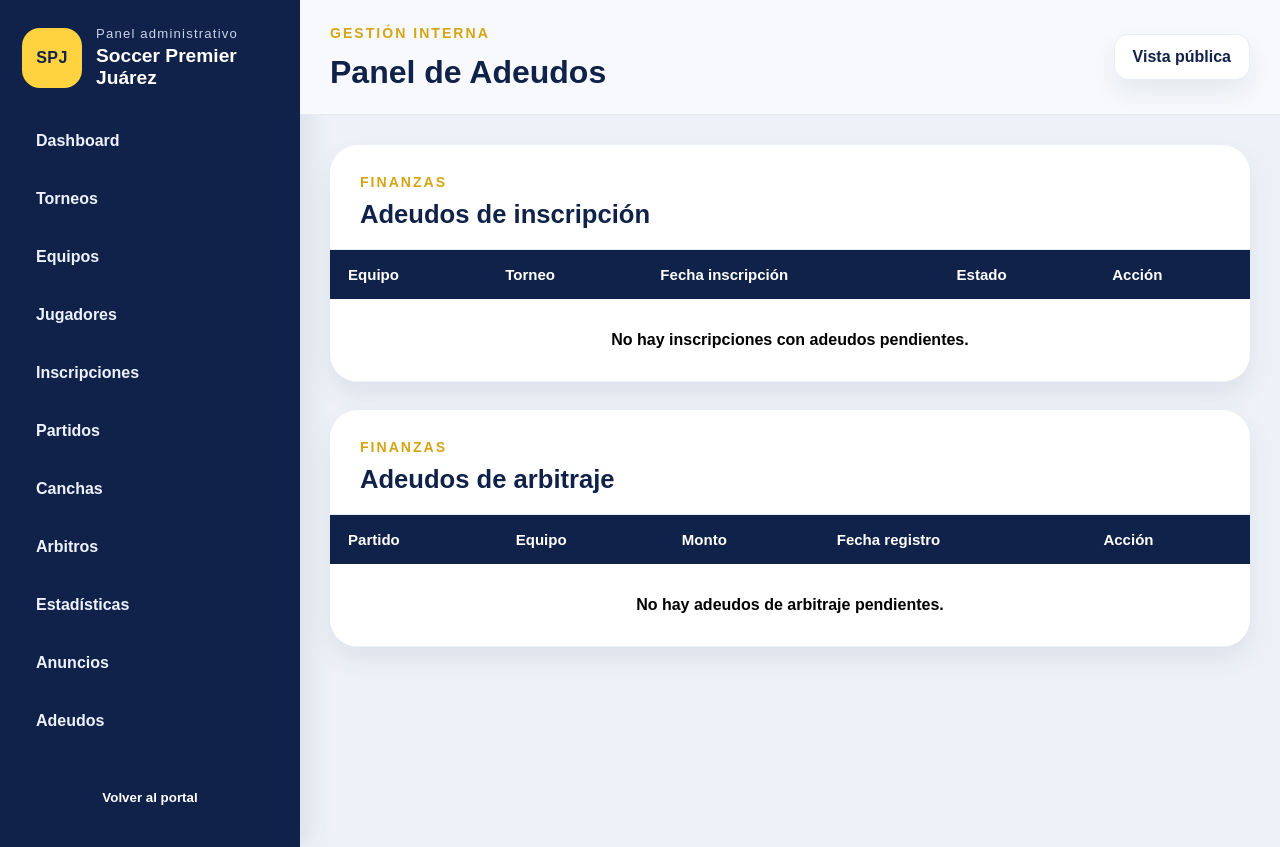
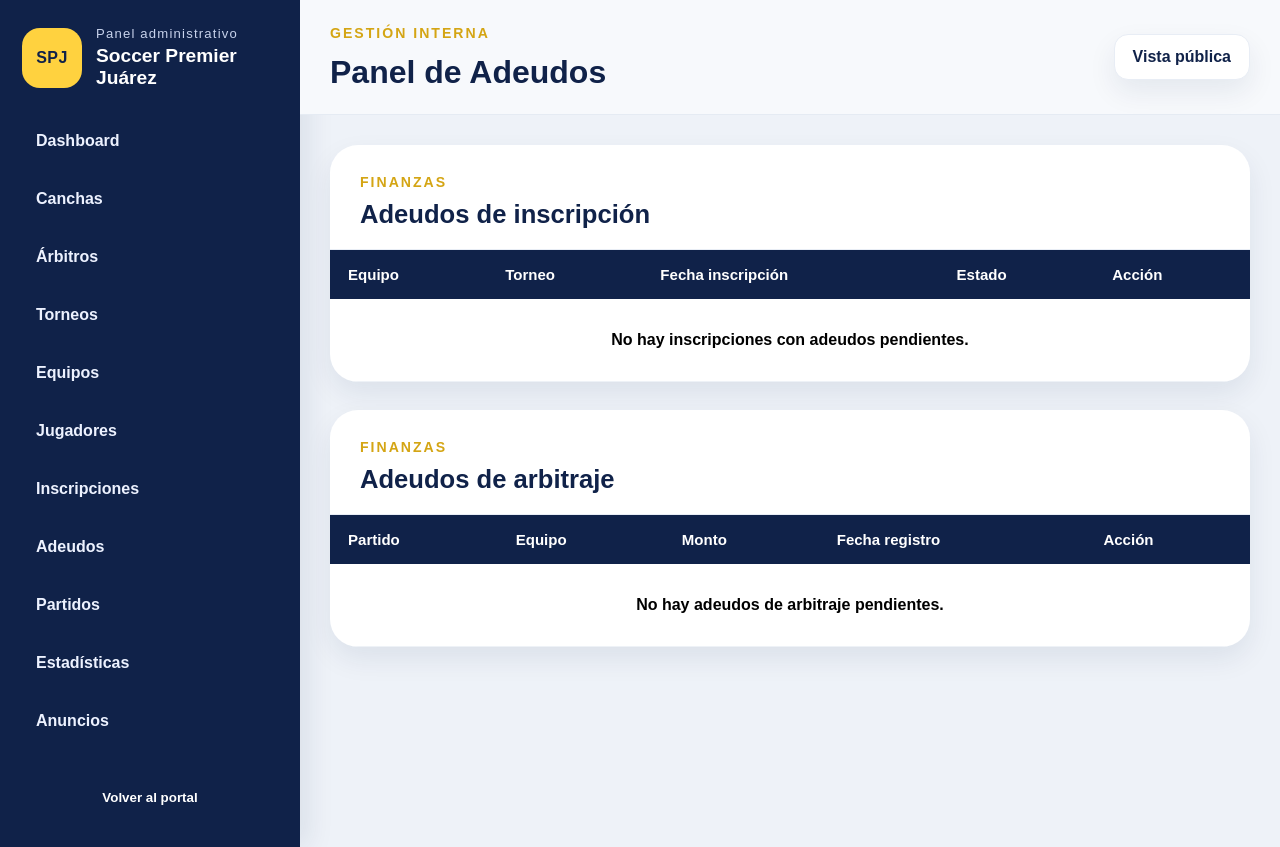
Before and after one commit to KSinloop/soccerpremier_app1, a Flask app: page /admin/adeudos in a window 1280 px wide. Run offline with Flask 3, Linux system fonts and the light colour scheme; data that the repository does not hold is empty.

Commit message:
Actualización del coso fijo de admin

```diff
--- a/templates/admin/base_admin.html
+++ b/templates/admin/base_admin.html
@@ -19,16 +19,16 @@
 
         <nav class="admin-nav">
             <a href="{{ url_for('admin.vista_dashboard') }}" class="admin-nav-link">Dashboard</a>
+            <a href="{{ url_for('admin.vista_canchas_admin') }}" class="admin-nav-link">Canchas</a>
+            <a href="{{ url_for('admin.vista_arbitros_admin') }}" class="admin-nav-link">Árbitros</a>
             <a href="{{ url_for('admin.vista_torneos_admin') }}" class="admin-nav-link">Torneos</a>
             <a href="{{ url_for('admin.vista_equipos_admin') }}" class="admin-nav-link">Equipos</a>
             <a href="{{ url_for('admin.vista_jugadores_admin') }}" class="admin-nav-link">Jugadores</a>
             <a href="{{ url_for('admin.vista_inscripciones_admin') }}" class="admin-nav-link">Inscripciones</a>
+            <a href="{{ url_for('admin.vista_adeudos_admin') }}" class="admin-nav-link">Adeudos</a>
             <a href="{{ url_for('admin.vista_partidos_admin') }}" class="admin-nav-link">Partidos</a>
-            <a href="{{ url_for('admin.vista_canchas_admin') }}" class="admin-nav-link">Canchas</a>
-            <a href="{{ url_for('admin.vista_arbitros_admin') }}" class="admin-nav-link">Arbitros</a>
             <a href="{{ url_for('admin.vista_estadisticas_admin') }}" class="admin-nav-link">Estadísticas</a>
             <a href="{{ url_for('admin.vista_anuncios_admin') }}" class="admin-nav-link">Anuncios</a>
-            <a href="{{ url_for('admin.vista_adeudos_admin') }}" class="admin-nav-link">Adeudos</a>
         </nav>
 
         <div class="admin-sidebar-footer">
@@ -39,7 +39,6 @@
                 </button>
             </form>
         </div>
-
     </aside>
 
     <div class="admin-shell">
```
